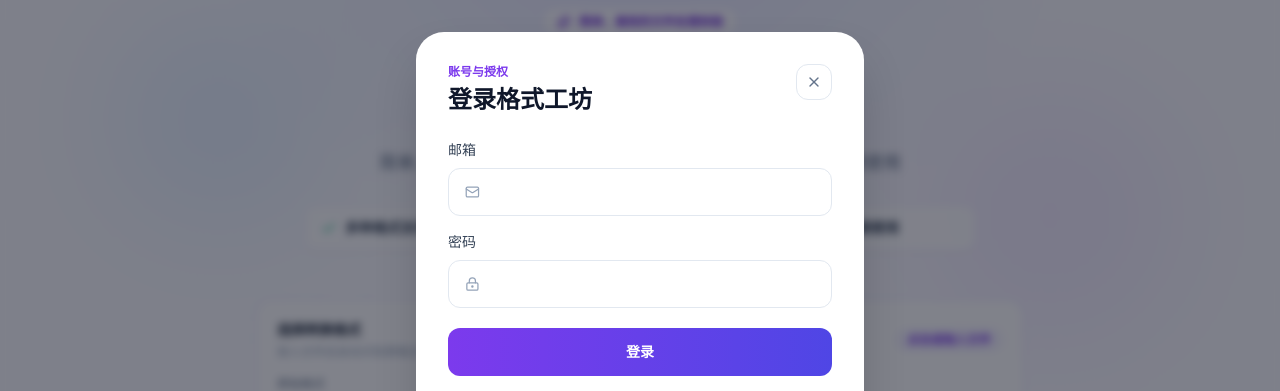
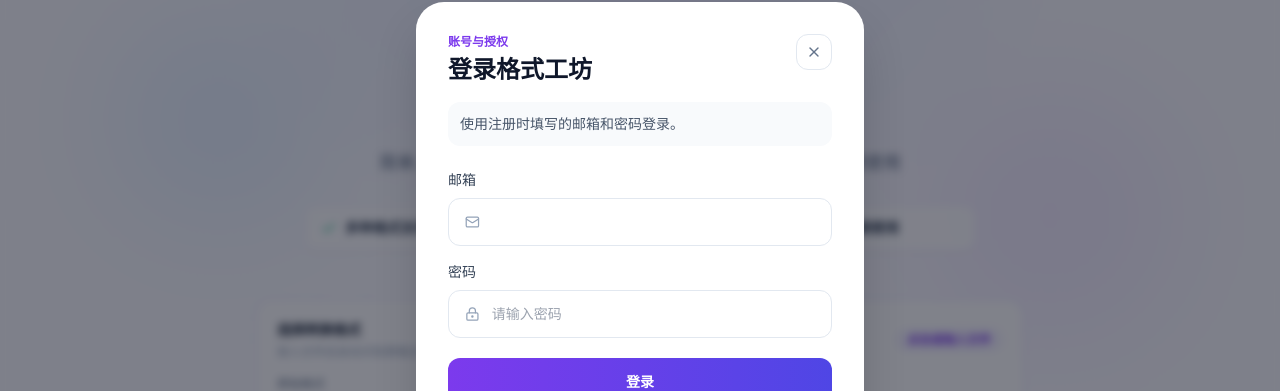
Before and after one commit to jinsihousheshou/format-flow, a Next.js app: page / in a window 1280 px wide. Both pictures are taken after a click on the button "登录". Shown: the part 162-553 px from the top of the page. Built offline with nearby package versions, Linux system fonts and the light colour scheme; no server answers.

Commit message:
Clarify registration and confirm passwords

```diff
--- a/components/auth-modal.tsx
+++ b/components/auth-modal.tsx
@@ -11,6 +11,7 @@ export default function AuthModal({ open, onClose, initialMode = "login" }: { op
   const [mode, setMode] = useState<Mode>(initialMode);
   const [email, setEmail] = useState("");
   const [password, setPassword] = useState("");
+  const [confirmPassword, setConfirmPassword] = useState("");
   const [code, setCode] = useState("");
   const [busy, setBusy] = useState(false);
   const [message, setMessage] = useState("");
@@ -19,6 +20,9 @@ export default function AuthModal({ open, onClose, initialMode = "login" }: { op
   const run = async () => {
     setBusy(true); setMessage("");
     try {
+      if (mode !== "redeem" && !email.trim()) throw new Error("请输入邮箱地址。");
+      if ((mode === "login" || mode === "signup") && password.length < 8) throw new Error("密码至少需要 8 位。");
+      if (mode === "signup" && password !== confirmPassword) throw new Error("两次输入的密码不一致。");
       if (mode === "login") { await auth.signIn(email, password); setMessage("登录成功。"); }
       if (mode === "signup") setMessage(await auth.signUp(email, password));
       if (mode === "reset") { await auth.sendPasswordReset(email); setMessage("重置邮件已发送，请检查邮箱。"); }
@@ -27,7 +31,7 @@ export default function AuthModal({ open, onClose, initialMode = "login" }: { op
     finally { setBusy(false); }
   };
 
-  const switchMode = (next: Mode) => { setMode(next); setMessage(""); };
+  const switchMode = (next: Mode) => { setMode(next); setPassword(""); setConfirmPassword(""); setMessage(""); };
   const title = mode === "login" ? "登录格式工坊" : mode === "signup" ? "创建账号" : mode === "reset" ? "找回密码" : "兑换使用权限";
 
   return (
@@ -38,12 +42,15 @@ export default function AuthModal({ open, onClose, initialMode = "login" }: { op
           <button onClick={onClose} className="grid h-9 w-9 place-items-center rounded-xl border border-slate-200 text-slate-500" aria-label="关闭"><X className="h-4 w-4" /></button>
         </div>
         {!auth.configured && <p className="mt-5 rounded-xl bg-amber-50 p-3 text-sm text-amber-800">站点管理员尚未完成 Supabase 环境变量配置，账号功能暂不可用。</p>}
+        {mode === "login" && <p className="mt-4 rounded-xl bg-slate-50 p-3 text-sm text-slate-600">使用注册时填写的邮箱和密码登录。</p>}
+        {mode === "signup" && <p className="mt-4 rounded-xl bg-violet-50 p-3 text-sm leading-6 text-violet-700">创建新账号后，请打开验证邮件完成确认，再登录并输入兑换码激活。</p>}
         {mode === "redeem" ? (
           <label className="mt-6 block"><span className="mb-2 block text-sm font-medium text-slate-700">兑换码</span><span className="flex h-12 items-center gap-3 rounded-xl border border-slate-200 px-4 focus-within:border-violet-400"><KeyRound className="h-4 w-4 text-slate-400" /><input value={code} onChange={(e) => setCode(e.target.value.toUpperCase())} placeholder="XXXX-XXXX-XXXX-XXXX" className="w-full bg-transparent text-sm uppercase outline-none" /></span></label>
         ) : (
           <div className="mt-6 space-y-4">
             <label className="block"><span className="mb-2 block text-sm font-medium text-slate-700">邮箱</span><span className="flex h-12 items-center gap-3 rounded-xl border border-slate-200 px-4 focus-within:border-violet-400"><Mail className="h-4 w-4 text-slate-400" /><input type="email" value={email} onChange={(e) => setEmail(e.target.value)} autoComplete="email" className="w-full bg-transparent text-sm outline-none" /></span></label>
-            {mode !== "reset" && <label className="block"><span className="mb-2 block text-sm font-medium text-slate-700">密码</span><span className="flex h-12 items-center gap-3 rounded-xl border border-slate-200 px-4 focus-within:border-violet-400"><LockKeyhole className="h-4 w-4 text-slate-400" /><input type="password" minLength={8} value={password} onChange={(e) => setPassword(e.target.value)} autoComplete={mode === "signup" ? "new-password" : "current-password"} className="w-full bg-transparent text-sm outline-none" /></span></label>}
+            {mode !== "reset" && <label className="block"><span className="mb-2 block text-sm font-medium text-slate-700">密码</span><span className="flex h-12 items-center gap-3 rounded-xl border border-slate-200 px-4 focus-within:border-violet-400"><LockKeyhole className="h-4 w-4 text-slate-400" /><input type="password" minLength={8} value={password} onChange={(e) => setPassword(e.target.value)} placeholder={mode === "signup" ? "至少 8 位" : "请输入密码"} autoComplete={mode === "signup" ? "new-password" : "current-password"} className="w-full bg-transparent text-sm outline-none" /></span></label>}
+            {mode === "signup" && <label className="block"><span className="mb-2 block text-sm font-medium text-slate-700">确认密码</span><span className="flex h-12 items-center gap-3 rounded-xl border border-slate-200 px-4 focus-within:border-violet-400"><LockKeyhole className="h-4 w-4 text-slate-400" /><input type="password" minLength={8} value={confirmPassword} onChange={(e) => setConfirmPassword(e.target.value)} placeholder="再次输入密码" autoComplete="new-password" className="w-full bg-transparent text-sm outline-none" /></span></label>}
           </div>
         )}
         {message && <p className={`mt-4 rounded-xl p-3 text-sm ${message.includes("成功") || message.includes("发送") ? "bg-emerald-50 text-emerald-700" : "bg-rose-50 text-rose-700"}`}>{message}</p>}
```
